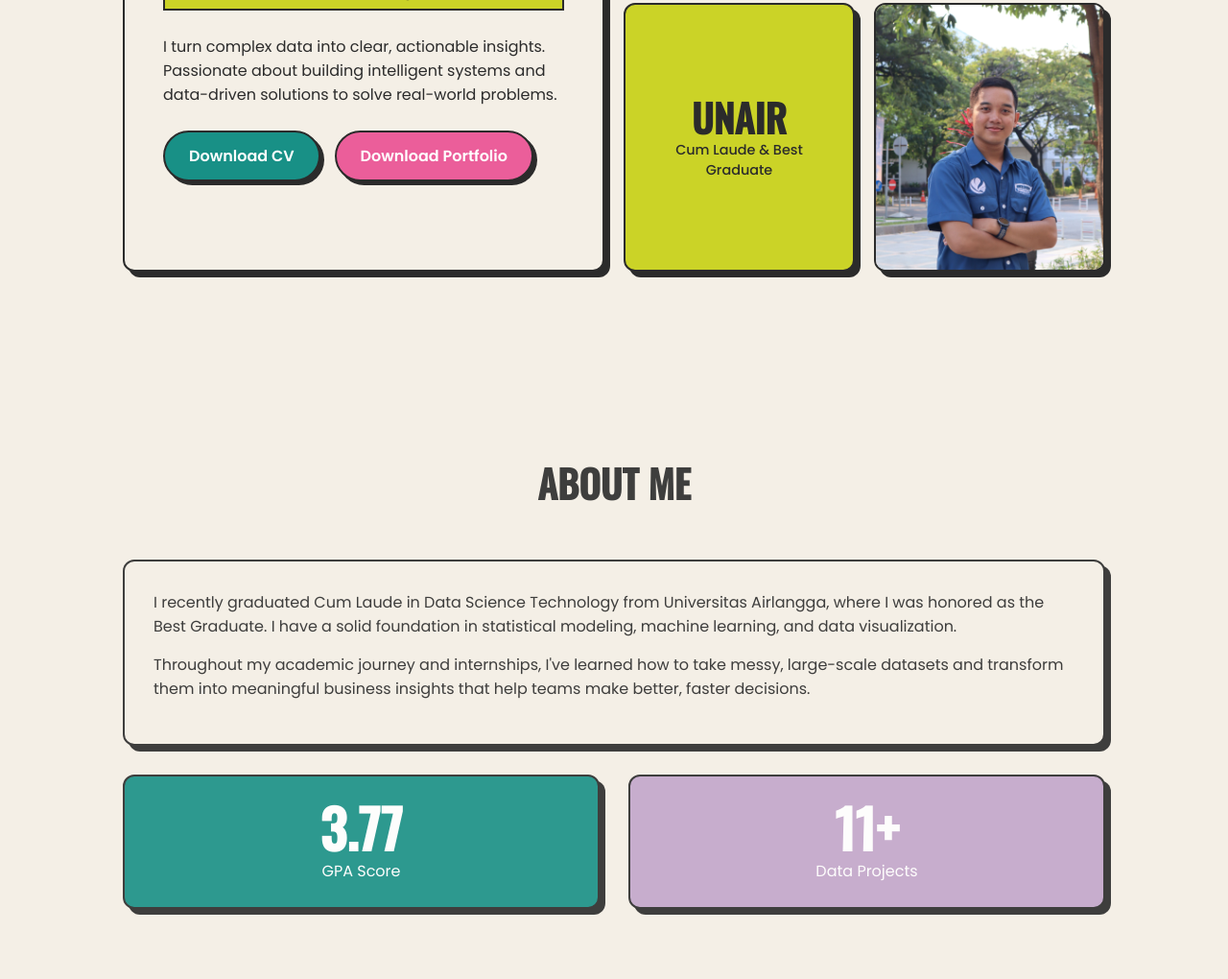
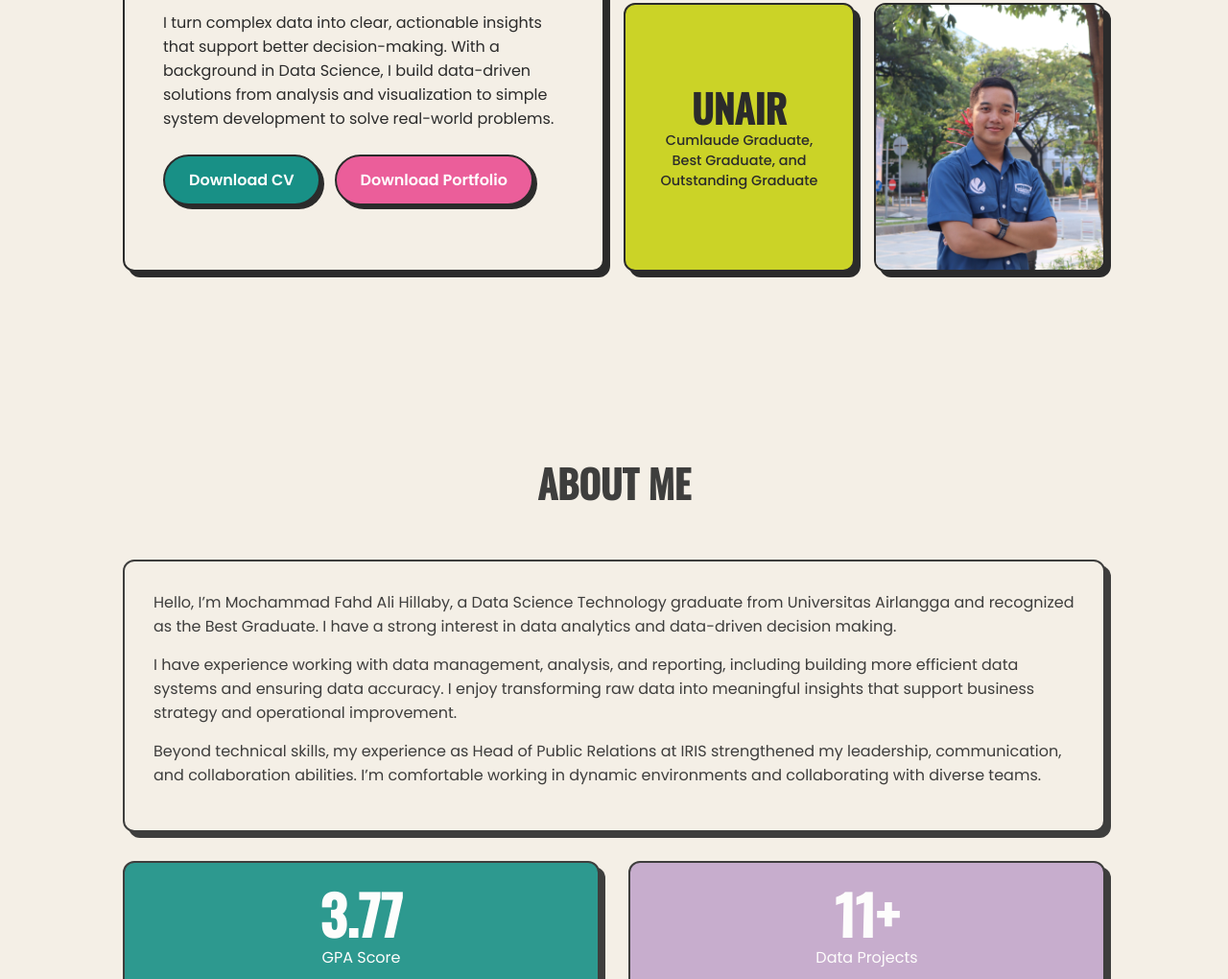
Before and after one commit to FahdAby/FahdAby.github.io, a plain HTML site: page index.html in a window 1280 px wide. Shown: the part 427-1447 px from the top of the page at 96% size. Drawn offline with nearby package versions, Linux system fonts and the light colour scheme; a web font is replaced by a local one.

Commit message:
Update konten ke bahasa Inggris 2

```diff
--- a/index.html
+++ b/index.html
@@ -31,7 +31,7 @@
             <div class="bento-item bento-main retro-card">
                 <h1><span class="font-script">Data Science</span><br><span class="font-bold">PORTFOLIO</span></h1>
                 <div class="name-tag">Mochammad Fahd Ali Hillaby | 2026</div>
-                <p>I turn complex data into clear, actionable insights. Passionate about building intelligent systems and data-driven solutions to solve real-world problems.</p>
+                <p>I turn complex data into clear, actionable insights that support better decision-making. With a background in Data Science, I build data-driven solutions from analysis and visualization to simple system development to solve real-world problems.</p>
                 <div class="hero-buttons">
                     <a href="CV_MOCHAMMAD_FAHD_ALI_HILLABY.pdf" download class="btn btn-teal">Download CV</a>
                     <a href="Portofolio_Data_Science_Aby.pdf" download class="btn btn-pink">Download Portfolio</a>
@@ -48,7 +48,7 @@
 
             <div class="bento-item bento-stat retro-card accent-yellow">
                 <h3>UNAIR</h3>
-                <p>Cum Laude & Best Graduate</p>
+                <p>Cumlaude Graduate, Best Graduate, and Outstanding Graduate</p>
             </div>
 
             <div class="bento-item bento-p3 retro-card p-0">
@@ -61,8 +61,10 @@
         <h2 class="section-title">About Me</h2>
         <div class="about-container">
             <div class="about-text retro-card">
-                <p>I recently graduated Cum Laude in Data Science Technology from Universitas Airlangga, where I was honored as the Best Graduate. I have a solid foundation in statistical modeling, machine learning, and data visualization.</p>
-                <p>Throughout my academic journey and internships, I've learned how to take messy, large-scale datasets and transform them into meaningful business insights that help teams make better, faster decisions.</p>
+                <p>Hello, I’m Mochammad Fahd Ali Hillaby, a Data Science Technology graduate from Universitas Airlangga and recognized as the Best Graduate. I have a strong interest in data analytics and data-driven decision making.</p>
+                <p>I have experience working with data management, analysis, and reporting, including building more efficient data systems and ensuring data accuracy. I enjoy transforming raw data into meaningful insights that support business strategy and operational improvement.</p>
+                <p>Beyond technical skills, my experience as Head of Public Relations at IRIS strengthened my leadership, communication, and collaboration abilities. I’m comfortable working in dynamic environments and collaborating with diverse teams.</p>
+
             </div>
             <div class="about-stats">
                 <div class="stat-box retro-card accent-teal">
```
